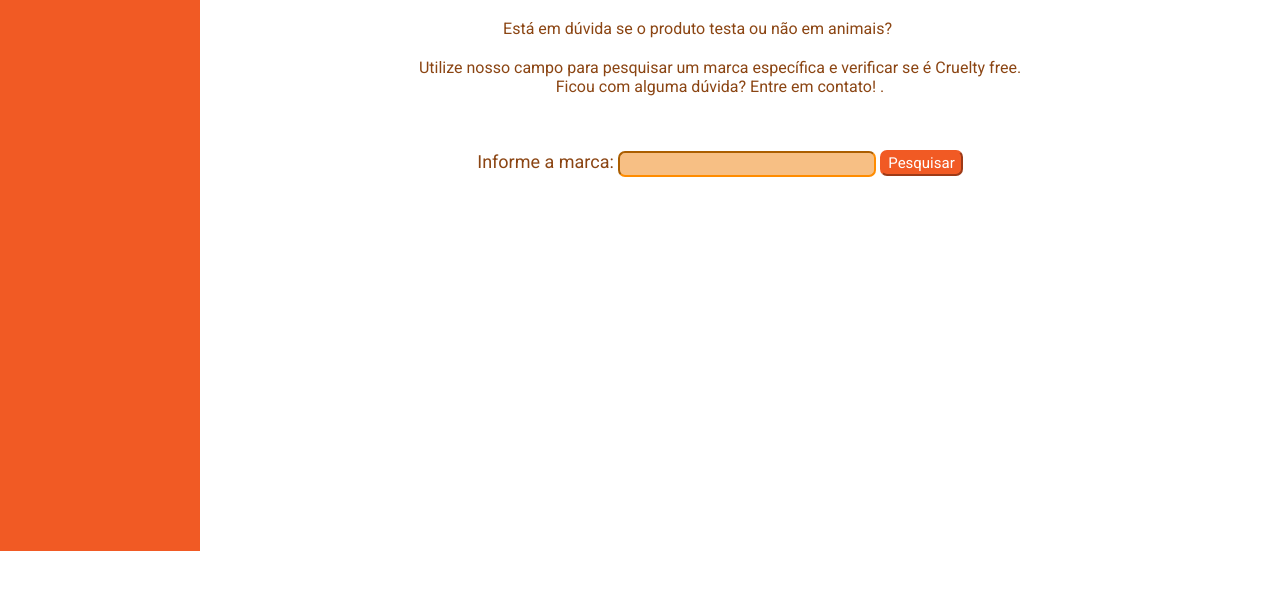
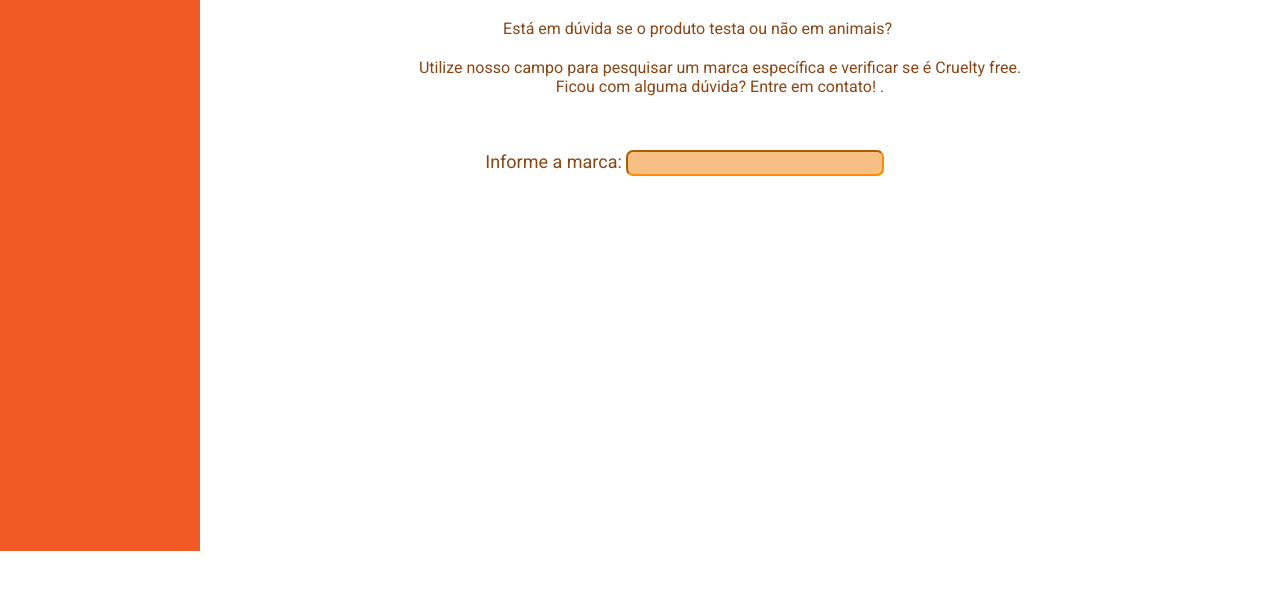
Before and after one commit to friendlytest/herbivoros-anonimos, a plain HTML site: page marca.html in a window 1280 px wide. Shown: the part 154-744 px from the top of the page. Drawn offline with Linux system fonts and the light colour scheme; a web font is replaced by a local one.

Commit message:
Update marca.html

```diff
--- a/marca.html
+++ b/marca.html
@@ -41,7 +41,7 @@
 
 		 <label class="informe"> Informe a marca: </label>
          <input type="textarea" name="marca" class="input" >
-         <button type="submit" name="enviar-dados" class="marca"><a class="resultado"> Pesquisar</a> </button>
+	<a href="estabelecimentos.html"><a class="resultado"> Pesquisar</a></a>
 
 </form>
 </div>
```
